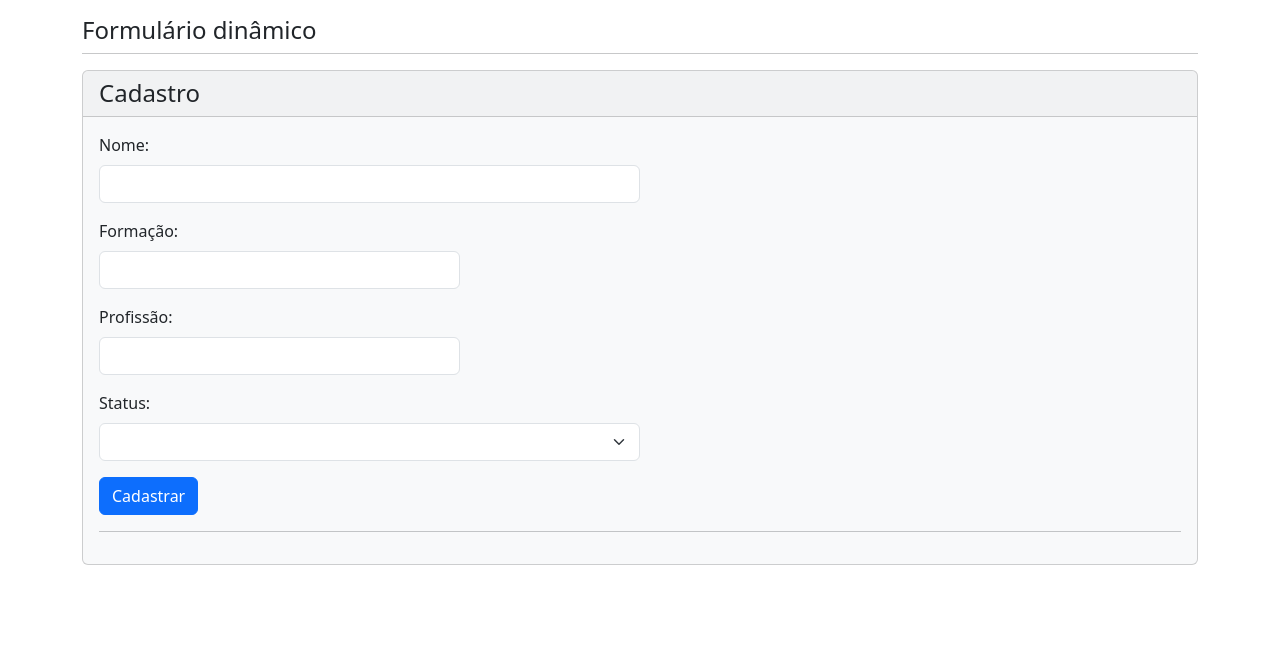
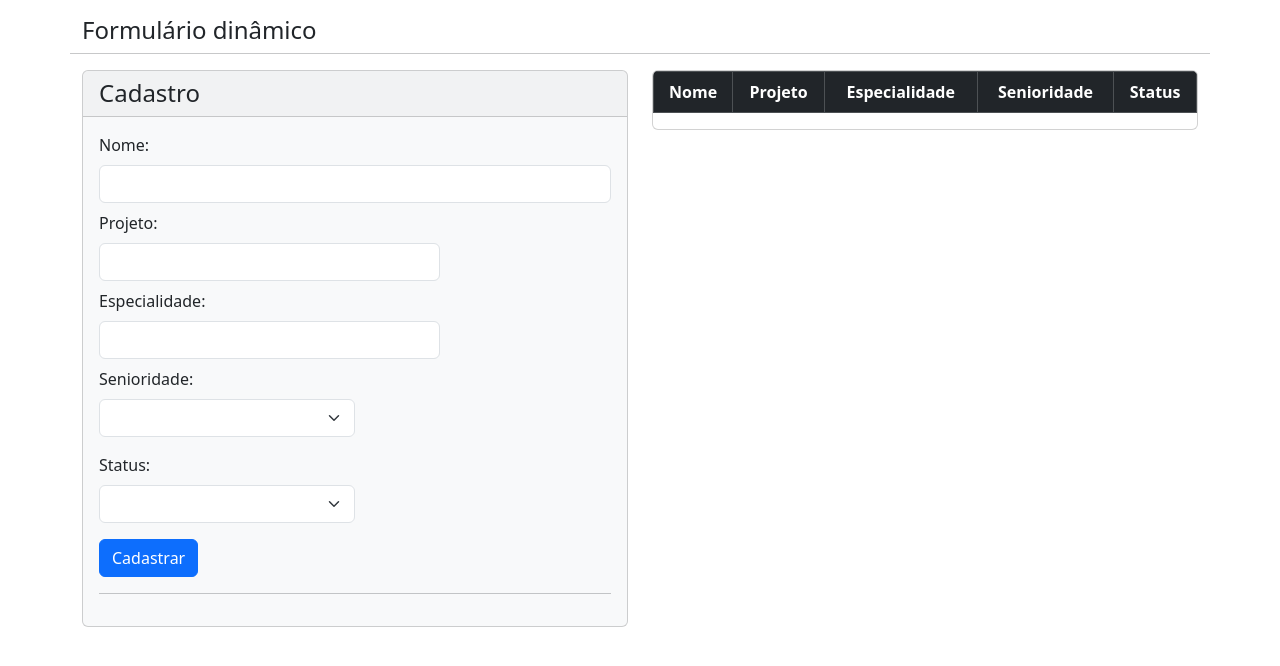
Before and after one commit to Oliro/dynamic-form-angular, an Angular app: page / in a window 1280 px wide. Shown: the top 666 px of the page. Built offline with nearby package versions, Linux system fonts and the light colour scheme.

Commit message:
feat: Implemented List of Result Form

```diff
--- a/src/app/app.component.html
+++ b/src/app/app.component.html
@@ -1,4 +1,5 @@
 <div class="container mt-3">
+  <div class="row">
     <div class="d-flex justify-content-between align-items-center">
       <h4 class="mb-0">
         <i class="fas fa-list-ul text-primary"></i> Formulário dinâmico
@@ -7,13 +8,19 @@
 
     <hr class="mt-2" />
 
+    <div class="col">
       <div class="card text-dark bg-light mb-3">
         <div class="card-header">
           <h4 class="mb-0">Cadastro</h4>
         </div>
 
         <div class="card-body">
-      <app-form-base [formFields$]="formFields$"></app-form-base>
+          <app-form-base [formFields$]="formFields$" (registeredValue)="getRegisteredValue($event)"></app-form-base>
         </div>
       </div>
     </div>
+    <div class="col">
+      <app-list [formFields$]="formFields$" [registeredValue$]="registeredValue$"></app-list>
+    </div>
+  </div>
+</div>
--- a/src/app/app.component.ts
+++ b/src/app/app.component.ts
@@ -1,6 +1,7 @@
 import { Component, OnInit, inject } from '@angular/core';
 import { FormService } from './form/services/form.service';
-import { Observable } from 'rxjs';
+import { Observable, of } from 'rxjs';
+
 import { FormConfig } from './form/models/form-config';
 
 @Component({
@@ -8,14 +9,29 @@ import { FormConfig } from './form/models/form-config';
   templateUrl: './app.component.html',
   styleUrls: ['./app.component.css'],
 })
+
 export class AppComponent implements OnInit {
   title = 'form_SOLID';
 
   public formFields$!: Observable<FormConfig[]>;
+
+  public registeredValue$!: Observable<any[]>;
+
+  public registeredValue: any[] = []
 
   private formService = inject(FormService);
 
   ngOnInit() {
     this.formFields$ = this.formService.getAll();
   }
+
+  getRegisteredValue(event: any[]) {
+
+    this.registeredValue.push(event);
+
+    //A função 'of' do RxJS cria um Observable
+    this.registeredValue$ = of(this.registeredValue);
+
+  }
+
 }
--- a/src/app/app.module.ts
+++ b/src/app/app.module.ts
@@ -6,6 +6,7 @@ import { AppComponent } from './app.component';
 import { FormBaseComponent } from './form/form-base/form-base.component';
 import { NgbModule } from '@ng-bootstrap/ng-bootstrap';
 import { HttpClientModule } from '@angular/common/http';
+import { ListComponent } from './list/list.component';
 
 @NgModule({
   declarations: [
@@ -14,9 +15,10 @@ import { HttpClientModule } from '@angular/common/http';
   imports: [
     BrowserModule,
     AppRoutingModule,
-    FormBaseComponent,
     NgbModule,
     HttpClientModule,
+    FormBaseComponent,
+    ListComponent
   ],
   providers: [],
   bootstrap: [AppComponent]
--- a/src/app/form/form-base/form-base.component.ts
+++ b/src/app/form/form-base/form-base.component.ts
@@ -1,4 +1,4 @@
-import { Component, Input, OnInit, inject } from '@angular/core';
+import { Component, EventEmitter, Input, OnInit, Output, inject } from '@angular/core';
 import { FormBuilder, FormGroup, ReactiveFormsModule } from '@angular/forms';
 
 import { FormInputComponent } from '../form-input/form-input.component';
@@ -13,9 +13,10 @@ import { FormConfig } from '../models/form-config';
   templateUrl: './form-base.component.html',
   styleUrl: './form-base.component.css'
 })
-export class FormBaseComponent implements OnInit {
+export class FormBaseComponent<T> implements OnInit {
 
   @Input() public formFields$!: Observable<FormConfig[]>;
+  @Output() public registeredValue = new EventEmitter<T[]>();
 
   form!: FormGroup;
   private formBuilder = inject(FormBuilder);
@@ -41,8 +42,11 @@ export class FormBaseComponent implements OnInit {
   }
 
   onSubmit() {
+
     this.showResult = true;
-    console.log(this.form.value);
+
+    this.registeredValue.emit(this.form.value);
+
   }
 
 }
--- a/src/app/form/form-input/form-input.component.html
+++ b/src/app/form/form-input/form-input.component.html
@@ -4,15 +4,15 @@
 
         @case ("input") {
             <div [class]="formField.class.size">
-                <label [attr.for]="formField.name" [class]="formField.class.label">{{formField.label}}</label>
+                <label [attr.for]="formField.name" [class]="formField.class.label">{{formField.label + ':'}}</label>
 
                 <input [type]="formField.type" [class]="formField.class.input" [id]="formField.name"
-                    [formControlName]="formField.name" >
+                    [formControlName]="formField.name">
             </div>
         }
         @case ("select") {
             <div [class]="formField.class.size">
-                <label [attr.for]="formField.name" [class]="formField.class.label">{{formField.label}}</label>
+                <label [attr.for]="formField.name" [class]="formField.class.label">{{formField.label  + ':'}}</label>
                 <select [class]="formField.class.input" [id]="formField.name" [formControlName]="formField.name">
 
                     @for(options of formField.optionsElement; track formField.id){
--- /dev/null
+++ b/src/app/list/list.component.html
@@ -0,0 +1,27 @@
+<div class="table-responsive card">
+    <table class="table table-bordered table-striped">
+        <thead class="table-dark">
+            <tr>
+                @for (thTable of formFields$ | async; track $index) {
+
+                    <th scope="col" class="text-center">{{thTable.label}}</th>
+
+                }
+            </tr>
+        </thead>
+
+        <tbody>
+
+            @for (tdTable of registeredValue$ | async ; track $index) {
+                <tr>
+                    @for (iten of getObjectKeys(tdTable) ; track $index) {
+
+                        <td class="text-center">{{tdTable[iten]}}</td>
+
+                    }
+                </tr>
+            }
+
+        </tbody>
+    </table>
+</div>
--- /dev/null
+++ b/src/app/list/list.component.ts
@@ -0,0 +1,22 @@
+import { Component, Input} from '@angular/core';
+import { Observable } from 'rxjs';
+import { FormConfig } from '../form/models/form-config';
+import { CommonModule } from '@angular/common';
+
+@Component({
+  selector: 'app-list',
+  standalone: true,
+  imports: [CommonModule,],
+  templateUrl: './list.component.html',
+  styleUrl: './list.component.css'
+})
+export class ListComponent {
+
+  @Input() public formFields$!: Observable<FormConfig[]>;
+  @Input() public registeredValue$!: Observable<any[]>;
+
+  getObjectKeys(obj: any): string[] {
+    return Object.keys(obj);
+  }
+
+}
--- a/src/assets/data/registerForm.json
+++ b/src/assets/data/registerForm.json
@@ -3,7 +3,7 @@
     "id": 1,
     "element": "input",
     "name": "nome",
-    "label": "Nome:",
+    "label": "Nome",
     "value": "",
     "required": true,
     "validator": "",
@@ -11,14 +11,14 @@
     "class": {
       "label": "form-label",
       "input": "form-control",
-      "size": "mb-3 col-md-6"
+      "size": "mb-2 col-md-12"
     }
   },
   {
     "id": 2,
     "element": "input",
-    "name": "formacao",
-    "label": "Formação:",
+    "name": "projeto",
+    "label": "Projeto",
     "value": "",
     "required": true,
     "validator": "",
@@ -26,14 +26,14 @@
     "class": {
       "label": "form-label",
       "input": "form-control",
-      "size": "mb-3 col-md-4"
+      "size": "mb-2 col-md-8"
     }
   },
   {
     "id": 2,
     "element": "input",
-    "name": "profissao",
-    "label": "Profissão:",
+    "name": "especialidade",
+    "label": "Especialidade",
     "value": "",
     "required": true,
     "validator": "",
@@ -41,14 +41,14 @@
     "class": {
       "label": "form-label",
       "input": "form-control",
-      "size": "mb-3 col-md-4"
+      "size": "mb-2 col-md-8"
     }
   },
   {
     "id": 3,
     "element": "select",
-    "name": "status",
-    "label": "Status:",
+    "name": "senioridade",
+    "label": "Senioridade",
     "value": "",
     "required": true,
     "validator": "",
@@ -59,16 +59,44 @@
     },
     "optionsElement": [
       {
-        "value": "1",
-        "name": "Ativo"
+        "value": "Estagiário",
+        "name": "Estagiário"
       },
       {
-        "value": "2",
-        "name": "Pausado"
+        "value": "Júnior",
+        "name": "Júnior"
       },
       {
-        "value": "3",
-        "name": "Inativo"
+        "value": "Pleno",
+        "name": "Pleno"
+      },
+      {
+        "value": "Sênior",
+        "name": "Sênior"
+      }
+    ]
+  },
+  {
+    "id": 3,
+    "element": "select",
+    "name": "status",
+    "label": "Status",
+    "value": "",
+    "required": true,
+    "validator": "",
+    "class": {
+      "label": "form-label",
+      "input": "form-select",
+      "size": "mb-3 col-md-6"
+    },
+    "optionsElement": [
+      {
+        "value": "Disponivel",
+        "name": "Disponivel"
+      },
+      {
+        "value": "Engajado",
+        "name": "Engajado"
       }
     ]
   }
```
Also changed, not shown: src/app/list/list.component.css (added), 1 other file (tests, documents, lock files or other folders). Lines whose indentation alone changed are shown as unchanged.
